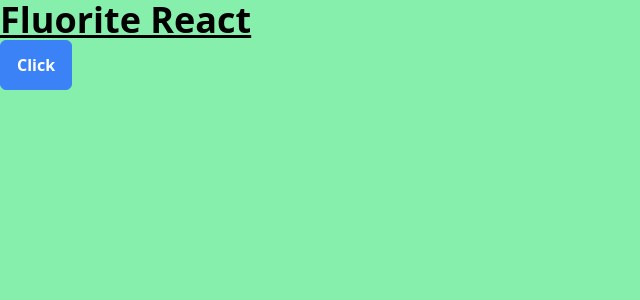
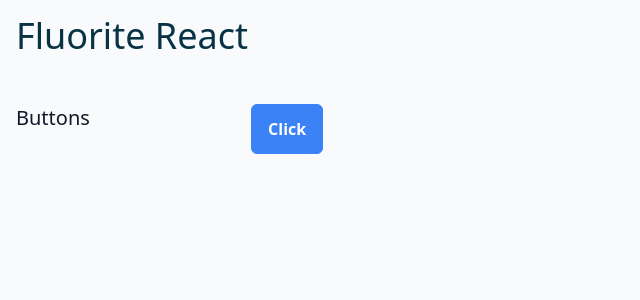
Before and after one commit to kotsutsumi/fluorite-react, a React (Vite) app: page / in a window 1280 px wide. Shown: the top 300 px of the page, without its empty margins (0-640 px from the left). Built offline with nearby package versions, Linux system fonts and the light colour scheme.

Commit message:
Create BasePage, and Page Components

```diff
--- /dev/null
+++ b/components/FluoriteProvider.tsx
@@ -0,0 +1,24 @@
+// FluoriteProvider.tsx
+
+import { PrimeReactProvider } from 'primereact/api'
+import Tailwind from 'primereact/passthrough/tailwind'
+import { ReactNode } from 'react'
+
+/**
+ * FluoriteProvider
+ *
+ * @returns
+ */
+export default function FluoriteProvider({ children }: { children: ReactNode }) {
+    //
+
+    // ---------------------------------------------------------------------------------------------
+
+    return (
+        <PrimeReactProvider value={{ unstyled: true, pt: Tailwind }}>{children}</PrimeReactProvider>
+    )
+
+    //
+}
+
+// EOF
--- a/components/button/Button.tsx
+++ b/components/button/Button.tsx
@@ -1,16 +1,16 @@
 // Button.tsx
 
-import React, { Button as PrimeReactButton } from 'primereact/button'
+import { Button as PrimeReactButton } from 'primereact/button'
 
 /**
  * Button
  *
  * @returns
  */
-export default function Button(props) {
+export default function Button(props: any) {
     //
 
-    // --------------------------------------------------------------------------------------------
+    // ---------------------------------------------------------------------------------------------
 
     return <PrimeReactButton {...props} />
 
--- /dev/null
+++ b/components/page/Header.tsx
@@ -0,0 +1,31 @@
+// Header.tsx
+
+import clsx from 'clsx'
+import { ReactNode } from 'react'
+
+/**
+ * Header
+ *
+ * @returns
+ */
+export default function Header({
+    children,
+    className
+}: {
+    children: ReactNode
+    className?: string
+}) {
+    //
+
+    // ---------------------------------------------------------------------------------------------
+
+    return (
+        <header className={clsx('flex', 'justify-between', 'items-center', 'p-4', className)}>
+            {children}
+        </header>
+    )
+
+    //
+}
+
+// EOF
--- /dev/null
+++ b/components/page/Main.tsx
@@ -0,0 +1,48 @@
+// Main.tsx
+
+import clsx from 'clsx'
+import { ReactNode } from 'react'
+
+/**
+ * Main
+ *
+ * @returns
+ */
+export default function Main({ children, className }: { children: ReactNode; className?: string }) {
+    //
+
+    // ---------------------------------------------------------------------------------------------
+
+    return (
+        <main
+            className={clsx(
+                'flex',
+                'flex-col',
+                'w-full',
+                'overflow-x-hidden',
+                'overflow-y-auto',
+                'mb-14',
+                className
+            )}
+        >
+            <div className={clsx('flex', 'w-full', 'mx-auto', 'px-4', 'py-8')}>
+                <div
+                    className={clsx(
+                        'flex',
+                        'flex-col',
+                        'w-full',
+                        'h-full',
+                        'text-gray-900',
+                        'text-xl'
+                    )}
+                >
+                    {children}
+                </div>
+            </div>
+        </main>
+    )
+
+    //
+}
+
+// EOF
--- /dev/null
+++ b/components/page/Screen.tsx
@@ -0,0 +1,42 @@
+// Screen.tsx
+
+import clsx from 'clsx'
+import { ReactNode } from 'react'
+
+/**
+ * Screen
+ *
+ * @returns
+ */
+export default function Screen({
+    children,
+    className,
+    overflowHidden
+}: {
+    children: ReactNode
+    className?: string
+    overflowHidden?: boolean
+}) {
+    //
+
+    // ---------------------------------------------------------------------------------------------
+
+    return (
+        <div className={clsx('flex', 'h-screen', 'w-screen', 'bg-slate-50', className)}>
+            <div
+                className={clsx(
+                    'flex-1',
+                    'flex',
+                    'flex-col',
+                    overflowHidden ? 'overflow-hidden' : ''
+                )}
+            >
+                {children}
+            </div>
+        </div>
+    )
+
+    //
+}
+
+// EOF
--- /dev/null
+++ b/components/page/Sidebar.tsx
@@ -0,0 +1,35 @@
+// Sidebar.tsx
+
+import clsx from 'clsx'
+import { ReactNode } from 'react'
+
+/**
+ * Sidebar
+ *
+ * @returns
+ */
+export default function Sidebar({
+    children,
+    className
+}: {
+    children: ReactNode
+    className?: string
+}) {
+    //
+
+    // ---------------------------------------------------------------------------------------------
+
+    return (
+        <nav className={clsx('flex', 'w-72', 'h-full', className)}>
+            <div className={clsx('w-full', 'flex', 'mx-auto', 'px-4', 'py-8')}>
+                <div className={clsx('w-full', 'h-full', 'flex', 'text-gray-900', 'text-xl')}>
+                    {children}
+                </div>
+            </div>
+        </nav>
+    )
+
+    //
+}
+
+// EOF
--- /dev/null
+++ b/src/ErrorPage.module.scss
@@ -0,0 +1,6 @@
+// ErrorPage.module.scss
+
+.wrap {
+}
+
+// EOF
--- a/src/ErrorPage.tsx
+++ b/src/ErrorPage.tsx
@@ -1,6 +1,7 @@
 // ErrorPage.tsx
 
 import { useRouteError } from 'react-router-dom'
+import styles from './ErrorPage.module.scss'
 
 /**
  * ErrorPage
@@ -11,16 +12,17 @@ export default function ErrorPage() {
     //
 
     const error = useRouteError()
+
     console.error(error)
 
-    // ------------------------------------------------------------------------
+    // ---------------------------------------------------------------------------------------------
 
     return (
-        <div id="error-page">
+        <div className={styles.wrap}>
             <h1>Oops!</h1>
             <p>Sorry, an unexpected error has occurred.</p>
             <p>
-                <i>{error.statusText || error.message}</i>
+                <i>{(error as any).statusText || (error as any).message}</i>
             </p>
         </div>
     )
--- a/src/Home.module.scss
+++ b/src/Home.module.scss
@@ -1,3 +1,6 @@
 // Home.module.scss
 
+.wrap {
+}
+
 // EOF
--- a/src/Home.tsx
+++ b/src/Home.tsx
@@ -2,19 +2,19 @@
 
 import styles from './Home.module.scss'
 import Button from '../components/button/Button'
+import PageBase from './PageBase'
 
 function App() {
     //
 
-    // --------------------------------------------------------------------------------------------
+    // ---------------------------------------------------------------------------------------------
 
     return (
-        <>
+        <PageBase className={styles.wrap}>
             <div>
-                <h1 className="text-4xl font-bold underline">Fluorite React</h1>
                 <Button label="Click" />
             </div>
-        </>
+        </PageBase>
     )
 
     //
--- /dev/null
+++ b/src/PageBase.tsx
@@ -0,0 +1,58 @@
+// PageBase.tsx
+
+import { ReactNode } from 'react'
+import FluoriteProvider from '../components/FluoriteProvider'
+import Screen from '../components/page/Screen'
+import Header from '../components/page/Header'
+import Sidebar from '../components/page/Sidebar'
+import Main from '../components/page/Main'
+import clsx from 'clsx'
+
+/**
+ * PageBase
+ *
+ * @returns
+ */
+export default function PageBase({
+    children,
+    className
+}: {
+    children: ReactNode
+    className?: string
+}) {
+    //
+
+    // ---------------------------------------------------------------------------------------------
+
+    return (
+        <FluoriteProvider>
+            <Screen className={clsx(className)}>
+                {/* Header */}
+                <Header>
+                    {/* Left */}
+                    <div className={clsx('flex')}>
+                        <h1 className={clsx('text-4xl', 'text-cyan-950')}>Fluorite React</h1>
+                    </div>
+                    {/* Right */}
+                    <div className={clsx('flex')}></div>
+                </Header>
+
+                <div className={clsx('flex', 'h-full')}>
+                    {/* Sidebar */}
+                    <Sidebar>
+                        <ul>
+                            <li>Buttons</li>
+                        </ul>
+                    </Sidebar>
+
+                    {/* Main */}
+                    <Main>{children}</Main>
+                </div>
+            </Screen>
+        </FluoriteProvider>
+    )
+
+    //
+}
+
+// EOF
--- a/src/main.tsx
+++ b/src/main.tsx
@@ -3,8 +3,6 @@
 import 'modern-css-reset'
 import './index.scss'
 
-import { PrimeReactProvider } from 'primereact/api'
-import Tailwind from 'primereact/passthrough/tailwind'
 import React from 'react'
 import ReactDOM from 'react-dom/client'
 import { createBrowserRouter, RouterProvider } from 'react-router-dom'
@@ -22,11 +20,7 @@ const router = createBrowserRouter([
 
 ReactDOM.createRoot(document.getElementById('root')!).render(
     <React.StrictMode>
-        <PrimeReactProvider value={{ unstyled: true, pt: Tailwind }}>
-            <div className="flex h-screen bg-green-300">
-                <RouterProvider router={router} />
-            </div>
-        </PrimeReactProvider>
+        <RouterProvider router={router} />
     </React.StrictMode>
 )
 
```
